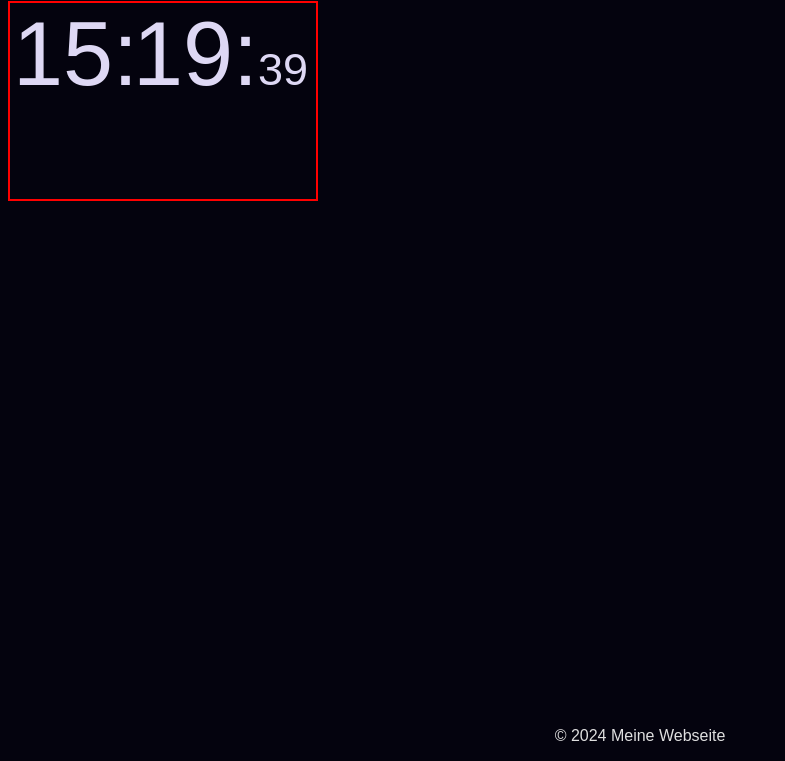
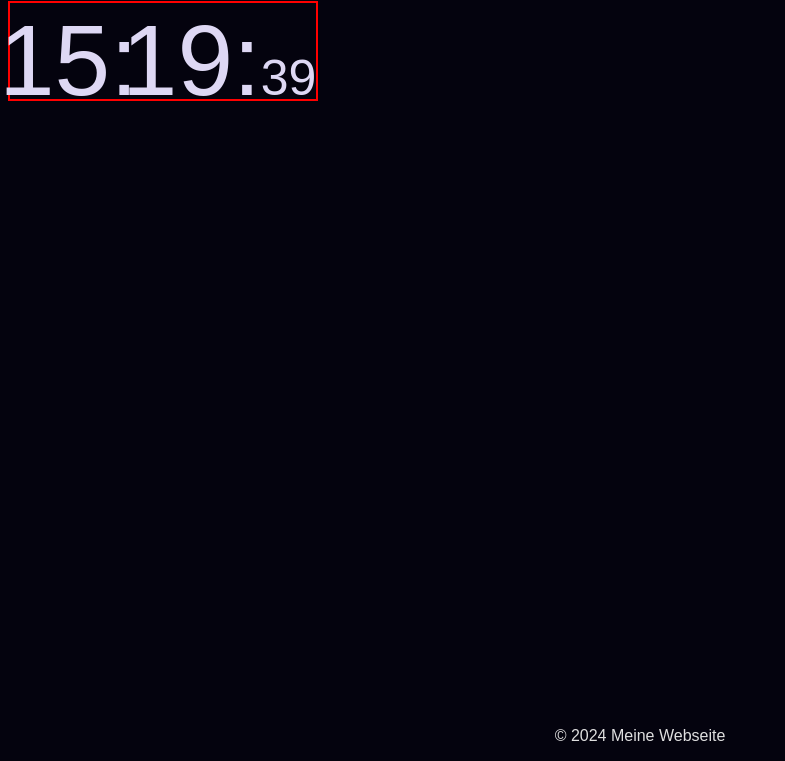
Before and after one commit to Kjeld166/orga, a plain HTML site: page uhr.html in a window 1280 px wide. Shown: the part 39-800 px from the top of the page, without its empty margins (0-785 px from the left). Drawn offline with Linux system fonts and the light colour scheme; a web font is replaced by a local one.

Commit message:
Add files via upload

```diff
--- a/styles.css
+++ b/styles.css
@@ -75,7 +75,7 @@ table {
 #uhrzeit {
   margin: 0px auto;
   font-family: 'DS-Digital', sans-serif;
-  font-size: 90px;
+  font-size: 100px;
   color: var(--primary-color);
 
   border: 2px solid;
@@ -92,7 +92,7 @@ table {
   max-width: 310px;
   min-width: 290px;
   box-sizing: border-box;
-  height: 200px;
+  height: 100px;
   }
 
   .stunden {
```
